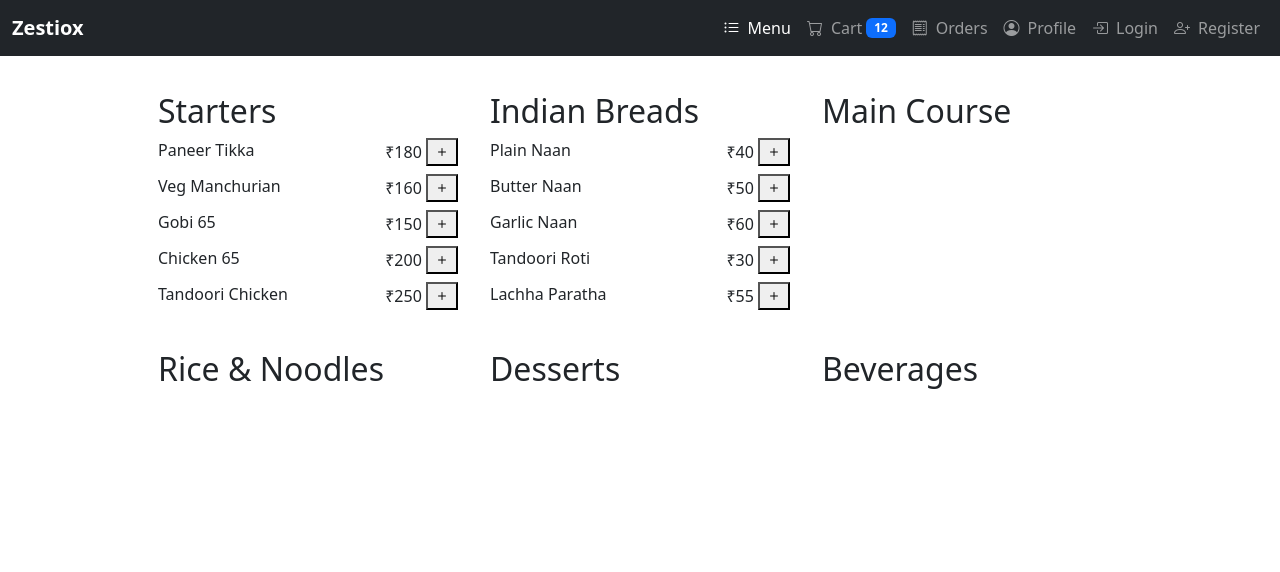
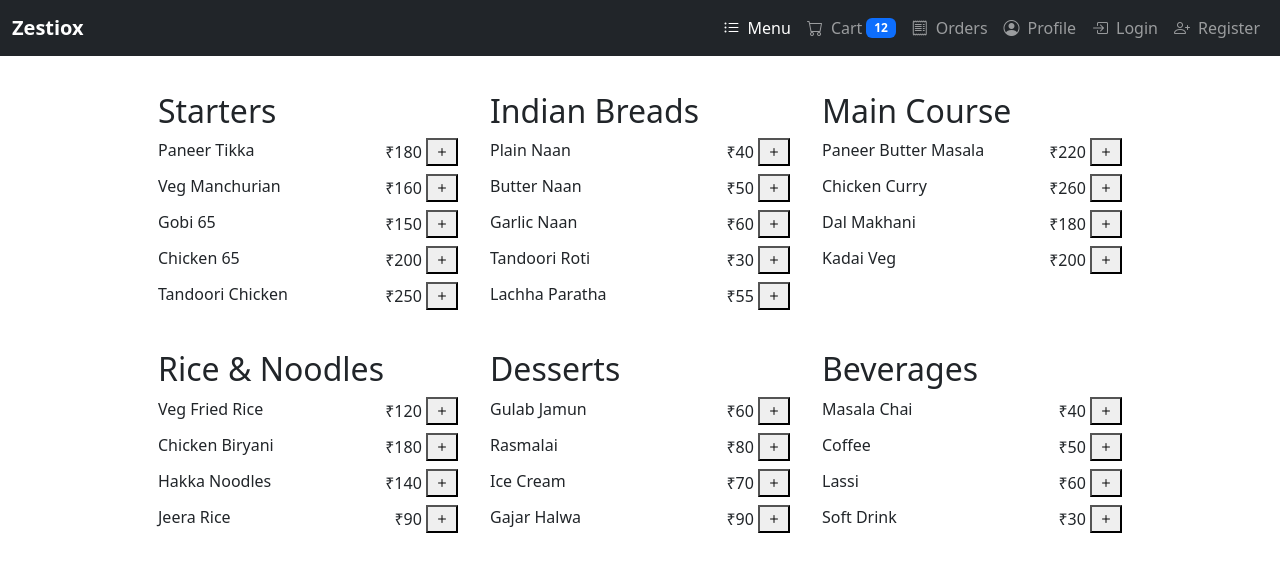
Before and after one commit to jjchandru/zestiox-ng, an Angular app: page /menu in a window 1280 px wide. Shown: the top 572 px of the page. Built offline with nearby package versions, Linux system fonts and the light colour scheme.

Commit message:
Update menu component  TS

```diff
--- a/src/app/menu/menu.component.ts
+++ b/src/app/menu/menu.component.ts
@@ -21,6 +21,32 @@
     { name: 'Tandoori Roti', price: 30 },
     { name: 'Lachha Paratha', price: 55 },
   ];
+  mainCourse = [
+    { name: 'Paneer Butter Masala', price: 220 },
+    { name: 'Chicken Curry', price: 260 },
+    { name: 'Dal Makhani', price: 180 },
+    { name: 'Kadai Veg', price: 200 },
+  ];
 
+  riceNoodles = [
+    { name: 'Veg Fried Rice', price: 120 },
+    { name: 'Chicken Biryani', price: 180 },
+    { name: 'Hakka Noodles', price: 140 },
+    { name: 'Jeera Rice', price: 90 },
+  ];
+
+  desserts = [
+    { name: 'Gulab Jamun', price: 60 },
+    { name: 'Rasmalai', price: 80 },
+    { name: 'Ice Cream', price: 70 },
+    { name: 'Gajar Halwa', price: 90 },
+  ];
+
+ beverages = [
+  { name: 'Masala Chai', price: 40 },
+  { name: 'Coffee', price: 50 },
+  { name: 'Lassi', price: 60 },
+  { name: 'Soft Drink', price: 30 },
+];
 
 }
```
